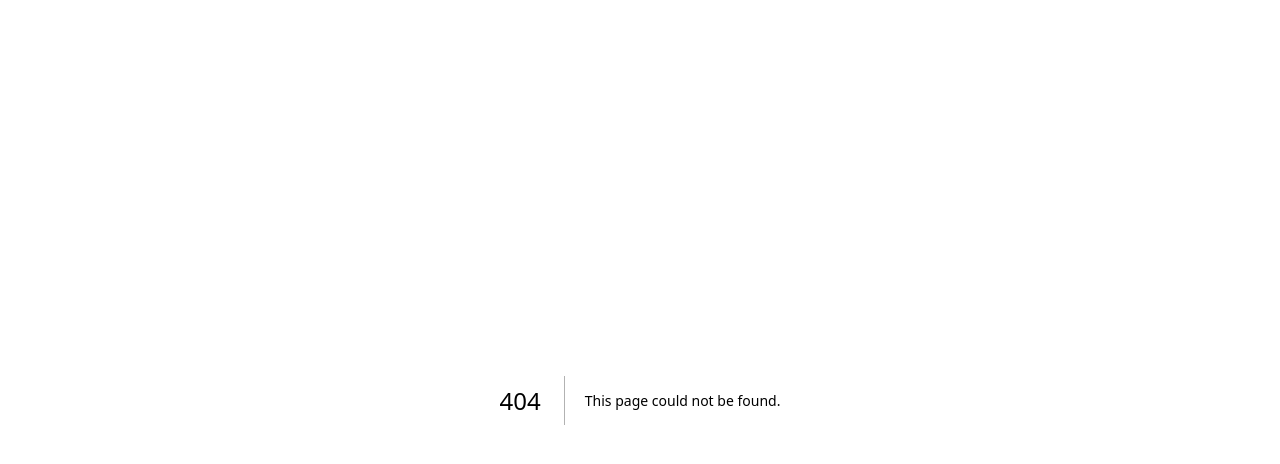
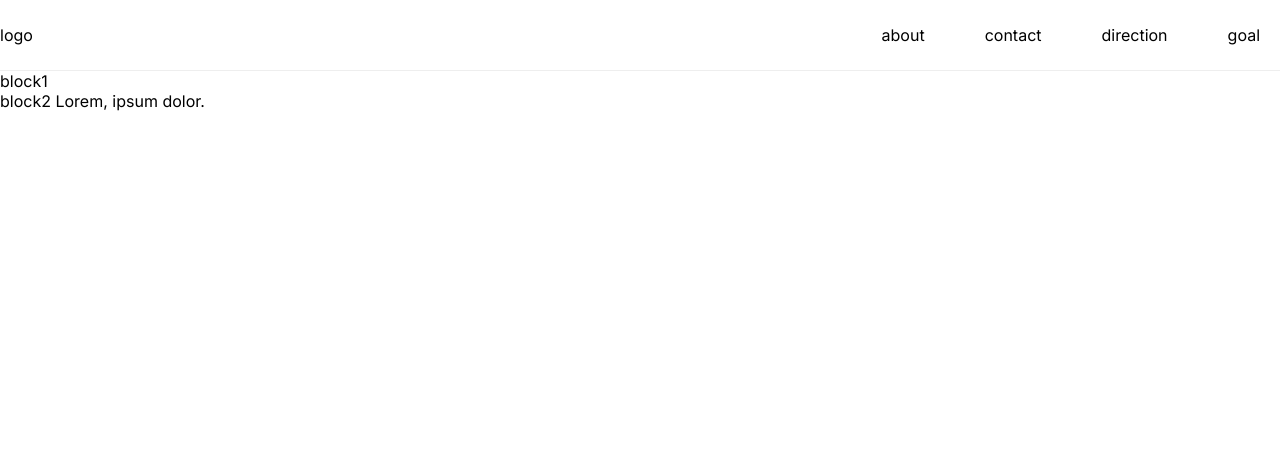
Before and after one commit to Georgedev2/preply-sessions-with-hillel, a Next.js app: page /learning-layout in a window 1280 px wide. Before the commit this address had no page. Shown: the top 464 px of the page. Built offline with nearby package versions, Linux system fonts and the light colour scheme.

Commit message:
21 july 2024 session

```diff
--- a/package.json
+++ b/package.json
@@ -9,11 +9,13 @@
     "lint": "next lint"
   },
   "dependencies": {
+    "next": "14.2.5",
     "react": "^18",
-    "react-dom": "^18",
-    "next": "14.2.5"
+    "react-dom": "^18"
   },
   "devDependencies": {
+    "@types/node": "20.14.12",
+    "@types/react": "18.3.3",
     "eslint": "^8",
     "eslint-config-next": "14.2.5"
   }
--- a/src/app/globals.css
+++ b/src/app/globals.css
@@ -1,3 +1,7 @@
+*{
+    padding: 0px;
+    margin: 0px;
+}
 main{
    height: 100vh;
    display: flex;
--- /dev/null
+++ b/src/app/learning-layout/layout.module.css
@@ -0,0 +1,23 @@
+
+.container{
+    display: flex;
+    height: 70px;
+    justify-content: space-between;
+    align-items: center;
+    border-bottom: 1px solid #eee;
+}
+.links{
+    display: flex;
+list-style: none;
+/* justify-content: space-between; */
+
+align-items:center;
+gap:20px
+
+}
+.links li{
+    padding: 20px;
+}
+.links li:hover{
+    text-decoration: underline;
+}
--- /dev/null
+++ b/src/app/learning-layout/page.jsx
@@ -0,0 +1,31 @@
+import styles from './layout.module.css'
+
+const page = () => {
+  return (
+    <div>
+        <header className={styles.container}>
+            <div>
+                logo
+            </div>
+            <ul className={styles.links}>
+                <li>about</li>
+                <li> contact</li>
+                <li>direction</li>
+                <li>goal</li>
+            </ul>
+        </header>
+      <div>
+      <div>
+          block1
+        </div>
+        <div>
+          block2 Lorem, ipsum dolor.
+        </div>
+      </div>
+
+    </div>
+  )
+}
+
+export default page
+///learning-layout
```
Also changed, not shown: tsconfig.json (added, +34 -0 lines), 1 other file (tests, documents, lock files or other folders).
